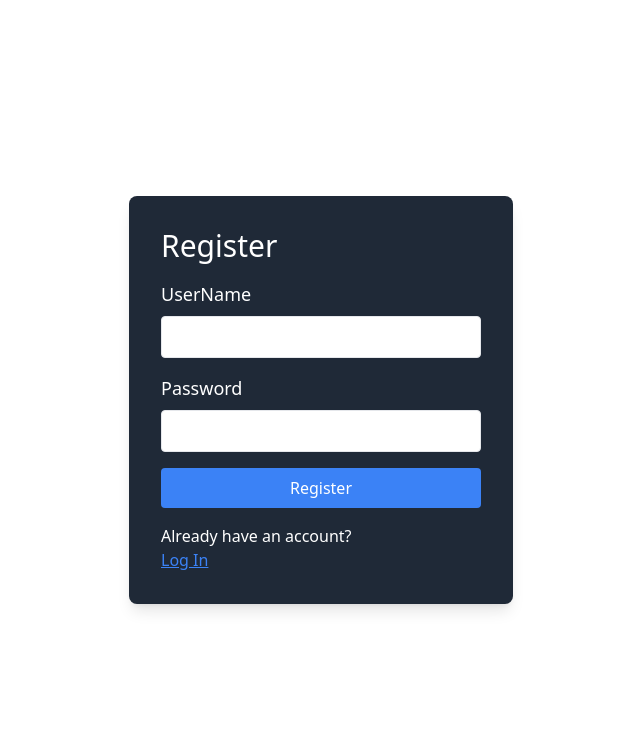
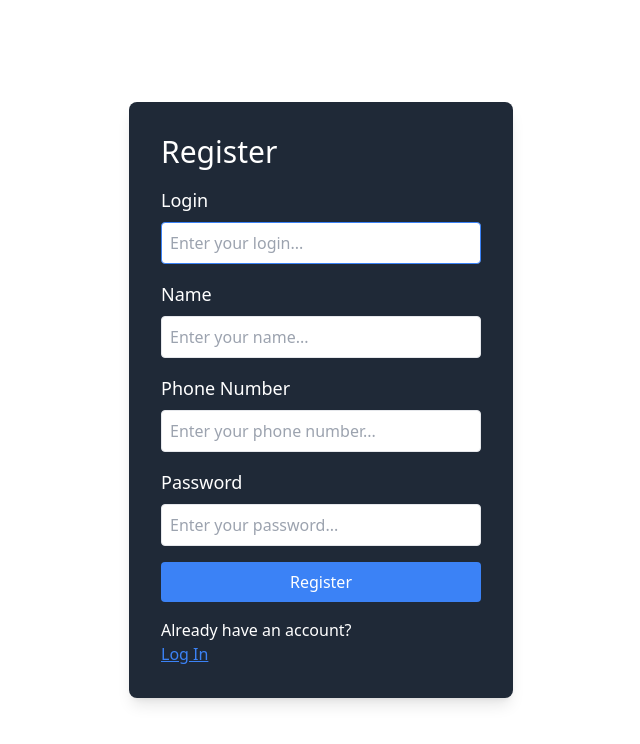
Before and after one commit to Muslimakh0n/register, a React (Vite) app: page / in a window 1280 px wide. Shown: the top 744 px of the page, without its empty margins (319-959 px from the left). Built offline with nearby package versions, Linux system fonts and the light colour scheme.

Commit message:
still in register page

```diff
--- a/src/pages/Registration.jsx
+++ b/src/pages/Registration.jsx
@@ -1,28 +1,117 @@
-import React from 'react'
-// import "../index.css"
-// idk what and why i did it , my tailwind not working tho
+// Bismillah
+import React, { useEffect, useRef, useState } from 'react';
+
+const loginRgx = /^[a-zA-Z][a-zA-Z0-9-_]{3,23}$/;
+const pwdRgx = /^[a-zA-Z0-9]{4,30}$/;
+const nameRgx = /^[a-zA-Z][a-zA-Z0-9-_]{3,23}$/;
+const phoneRgx = /^[0-9]{10}$/;
 
 const Registration = () => {
+
+  const [login, setLogin] = useState('');
+  // to check rgx
+  const [loginValid, setLoginValid] = useState(false);
+
+  const [pwd, setPwd] = useState('');
+  const[pwdValid, setPwdValid] = useState(false);
+
+  const [name, setName] = useState('');
+  const[nameValid, setNameValid] =useState(false);
+
+  const [phone, setPhone] = useState('');
+  const[phoneValid, setPhoneValid] =useState(false);
+
+  const userRef = useRef();
+
+  useEffect(() => {
+    userRef.current.focus();
+  }, []);
+  useEffect(()=>{
+    const result = loginRgx.test(login);
+    console.log(result);
+    setLoginValid(result)
+  },[])
+
+  const handleSubmit = (e) => {
+    e.preventDefault();
+    // Add your registration logic here
+  };
+
   return (
     <div className='flex items-center justify-center h-screen'>
       <div className='bg-gray-800 p-8 rounded-lg shadow-lg w-96'>
         <h1 className='text-3xl mb-4 text-white'>Register</h1>
-        <form className='space-y-4'>
+        <form className='space-y-4' onSubmit={handleSubmit}>
           <div>
-            <label htmlFor='username' className='text-lg mb-2 block text-white'>UserName</label>
-            <input type="text" className='w-full p-2 border rounded focus:outline-none focus:border-blue-500' />
+            <label htmlFor='username' className='text-lg mb-2 block text-white'>
+              Login
+            </label>
+            <input
+              type='text'
+              className='w-full p-2 border rounded focus:outline-none focus:border-blue-500'
+              ref={userRef}
+              required
+              placeholder='Enter your login...'
+              onChange={(e) => setLogin(e.target.value)}
+              pattern={loginRgx}
+              // onSubmit={handleSubmit} idk, o my goodneeeeeeeeeeeesssssssss
+            />
           </div>
           <div>
-            <label htmlFor="password" className='text-lg mb-2 block text-white'>Password</label>
-            <input type="password" autoComplete='new-password' className='w-full p-2 border rounded focus:outline-none focus:border-blue-500' />
+            <label htmlFor='name' className='text-lg mb-2 block text-white'>
+              Name
+            </label>
+            <input
+              type='text'
+              className='w-full p-2 border rounded focus:outline-none focus:border-blue-500'
+              required
+              pattern={nameRgx}
+              value={name}
+              onChange={(e) => setName(e.target.value)}
+              placeholder='Enter your name...'
+            />
           </div>
-          <button className='w-full bg-blue-500 text-white py-2 rounded hover:bg-blue-600 focus:outline-none focus:bg-blue-600'>Register</button>
+
+
+          <div>
+            <label htmlFor='phone' className='text-lg mb-2 block text-white'>
+              Phone Number
+            </label>
+            <input
+              type='tel'
+              className='w-full p-2 border rounded focus:outline-none focus:border-blue-500'
+              required
+              pattern={phoneRgx}
+              value={phone}
+              onChange={(e) => setPhone(e.target.value)}
+              placeholder='Enter your phone number...'
+            />
+          </div>
+           <div>
+            <label htmlFor='password' className='text-lg mb-2 block text-white'>
+              Password
+            </label>
+            <input
+              type='password'
+              autoComplete='new-password'
+              className='w-full p-2 border rounded focus:outline-none focus:border-blue-500'
+              required
+              placeholder='Enter your password...'
+              pattern={pwdRgx}
+              onChange={(e) => setPwd (e.target.value)}
+            />
+          </div>
+          <button className='w-full bg-blue-500 text-white py-2 rounded hover:bg-blue-600 focus:outline-none focus:bg-blue-600'>
+            Register
+          </button>
         </form>
         <p className='mt-4 text-white'>Already have an account?</p>
-        <a href="#" className='underline text-blue-500'>Log In</a>
+        <a href='#' className='underline text-blue-500'>
+          Log In
+        </a>
       </div>
     </div>
   );
-}
+};
 
 export default Registration;
```
